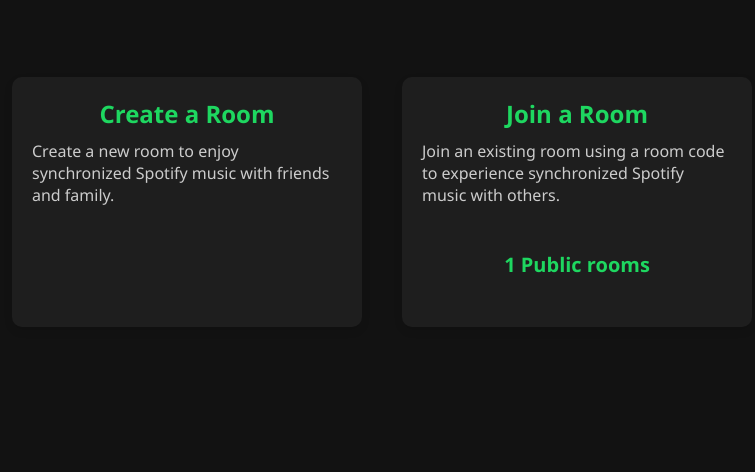
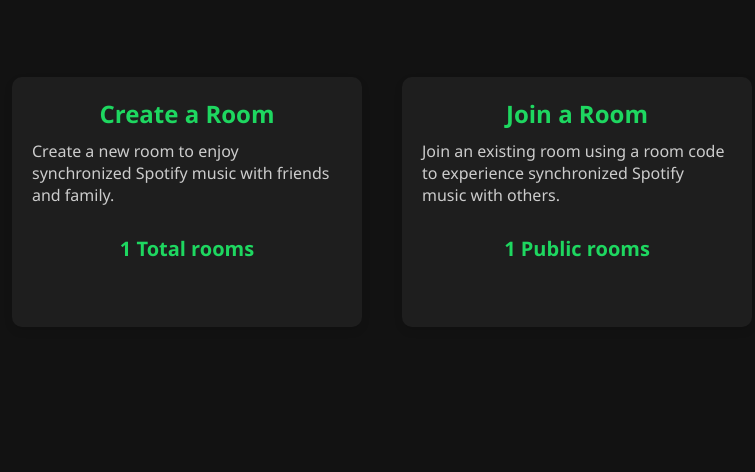
Before and after one commit to GitGinocchio/Syncify, a Flask app: template src/templates/user.html in a window 1280 px wide. Shown: the part 218-690 px from the top of the page, without its empty margins (258-1013 px from the left). Run offline with Flask 3, Linux system fonts and the light colour scheme; the template is opened without the code that fills it: most values are stand-ins (such as "Sample title", 1, 10 or a date in 2020); some libraries are stand-ins or nearby versions.

Commit message:
rooms countes in user.html

```diff
--- a/src/routes.py
+++ b/src/routes.py
@@ -59,7 +59,10 @@ def callback():
 @blueprint.route("/user")
 @useridrequired
 def user():
-    return render_template('user.html',user=users[session['userid']], num_public_rooms=len(dict(filter(lambda item: item[1].visibility == 'public', rooms.items()))))
+    return render_template('user.html',
+                           user=users[session['userid']],
+                           num_rooms=len(rooms),
+                           num_public_rooms=len(dict(filter(lambda item: item[1].visibility == 'public', rooms.items()))))
 
 @blueprint.route("/new",methods=["POST","GET"])
 @useridrequired
--- a/src/static/css/user.css
+++ b/src/static/css/user.css
@@ -35,13 +35,14 @@
   color: #1ed760;
 }
 
-.create-description, .join-description {
+.description {
   font-size: 16px;
-  margin-bottom: 20px;
+  /*margin-bottom: 20px;*/
+  min-height: 70px;
   color: #ccc;
 }
 
-.counter-publicrooms {
+.counter-rooms {
   display: flex;
   font-size: 20px;
   color: #1ed760;
--- a/src/templates/user.html
+++ b/src/templates/user.html
@@ -32,13 +32,16 @@
     <div class="container">
       <div class="card createroom-container" onclick="location.href='/new'">
         <h2>Create a Room</h2>
-        <p class="create-description">Create a new room to enjoy synchronized Spotify music with friends and family.</p>
+        <p class="description">Create a new room to enjoy synchronized Spotify music with friends and family.</p>
+        <div class="room-container">
+          <p class="counter-rooms">{{ num_rooms }} Total rooms</p>
+        </div>
       </div>
       <div class="card joinroom-container" onclick="location.href='/join'">
         <h2>Join a Room</h2>
-        <p class="create-description">Join an existing room using a room code to experience synchronized Spotify music with others.</p>
+        <p class="description">Join an existing room using a room code to experience synchronized Spotify music with others.</p>
         <div class="room-container">
-          <p class="counter-publicrooms">{{ num_public_rooms }} Public rooms</p>
+          <p class="counter-rooms">{{ num_public_rooms }} Public rooms</p>
         </div>
       </div>
     </div>
```
